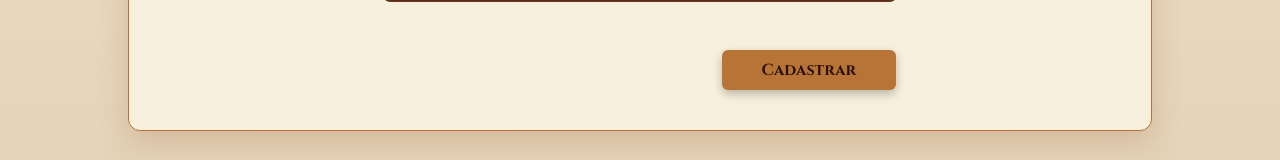
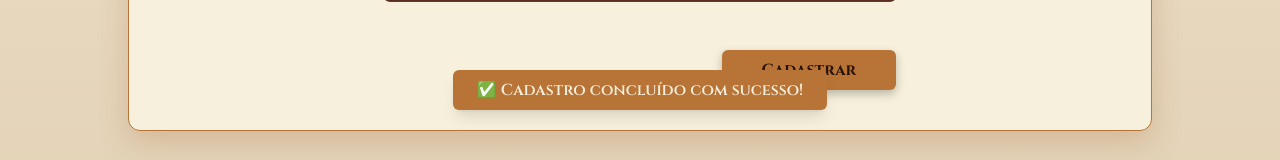
Before and after one commit to SynergiaConsultingFIAP/CP6-FrontEnd, a React (Vite) app in the folder frontend/: page / in a window 1280 px wide. Both pictures are taken after typing "name@example.com", "Sample123", "Sample" into the empty fields and a click on the button "Cadastrar". Shown: the part 1381-1541 px from the top of the page. Built offline with nearby package versions, Linux system fonts and the light colour scheme.

Commit message:
Adicionando funcionalidade aos botões

```diff
--- a/frontend/src/components/Login.jsx
+++ b/frontend/src/components/Login.jsx
@@ -4,25 +4,37 @@ const Login = () => {
   const [email, setEmail] = useState("");
   const [password, setPassword] = useState("");
   const [name, setName] = useState("");
+  const [success, setSuccess] = useState(false);
 
   const handleSubmit = (e) => {
     e.preventDefault();
     console.log("Login:", { email, password, name });
+
+    setSuccess(true);
+    setEmail("");
+    setPassword("");
+    setName("");
+    setTimeout(() => setSuccess(false), 3000);
   };
 
   return (
     <section
       id="login"
-      className="flex items-center justify-center min-h-screen bg-gradient-to-b from-[#f3e7d3] to-[#e3d2b6] p-4">
-      <div className="w-full max-w-5xl bg-[#f7f0dc] border border-[#b87436] rounded-xl shadow-[0_10px_30px_rgba(156,96,56,0.25)] p-10 flex flex-col items-center text-[#7b3f1b]">
+      className="flex items-center justify-center min-h-screen bg-gradient-to-b from-[#f3e7d3] to-[#e3d2b6] p-4"
+    >
+      <div className="w-full max-w-5xl bg-[#f7f0dc] border border-[#b87436] rounded-xl shadow-[0_10px_30px_rgba(156,96,56,0.25)] p-10 flex flex-col items-center text-[#7b3f1b] relative">
         <div className="max-w-2xl text-center mb-10">
           <h1 className="text-4xl font-bold uppercase tracking-wide mb-4">
             Login
           </h1>
           <p className="text-lg leading-relaxed text-[#7b3f1b]/90">
             Ao se cadastrar em{" "}
-            <span className="text-[#b87436] font-semibold">The Barrel Room</span>,
-            você garante <span className="text-[#b87436] font-medium">descontos exclusivos</span>,{" "}
+            <span className="text-[#b87436] font-semibold">The Barrel Room</span>
+            , você garante{" "}
+            <span className="text-[#b87436] font-medium">
+              descontos exclusivos
+            </span>
+            ,{" "}
             <span className="text-[#b87436] font-medium">entrega gratuita</span> e{" "}
             <span className="text-[#b87436] font-medium">envio prioritário</span>.
             <br />
@@ -31,6 +43,7 @@ const Login = () => {
             </span>
           </p>
         </div>
+
         <form
           onSubmit={handleSubmit}
           className="w-full max-w-lg text-left space-y-6"
@@ -46,6 +59,7 @@ const Login = () => {
               required
             />
           </div>
+
           <div>
             <label className="block text-[#7b3f1b] font-medium mb-2">Senha</label>
             <input
@@ -57,6 +71,7 @@ const Login = () => {
               required
             />
           </div>
+
           <div>
             <label className="block text-[#7b3f1b] font-medium mb-2">Nome</label>
             <input
@@ -68,6 +83,7 @@ const Login = () => {
               required
             />
           </div>
+
           <div className="pt-6 flex justify-end">
             <button
               type="submit"
@@ -77,6 +93,12 @@ const Login = () => {
             </button>
           </div>
         </form>
+
+        {success && (
+          <div className="absolute bottom-5 text-center bg-[#b87436] text-[#f7f0dc] font-semibold py-2 px-6 rounded-md shadow-lg transition-opacity duration-500">
+            ✅ Cadastro concluído com sucesso!
+          </div>
+        )}
       </div>
     </section>
   );
--- a/frontend/src/components/Portifolio.jsx
+++ b/frontend/src/components/Portifolio.jsx
@@ -71,6 +71,10 @@ const Portifolio = () => {
 
   const whiskiesFiltrados = filtrarWhiskies();
 
+  const handleCompra = (nomeWhisky) => {
+    alert(`Compra de ${nomeWhisky} concluída com sucesso! 🥃`);
+  };
+
   return (
     <section
       id="portifolio"
@@ -126,7 +130,10 @@ const Portifolio = () => {
               <h2 className="text-2xl font-semibold mb-2">{whisky.nome}</h2>
               <p className="text-sm text-amber-200 mb-4">{whisky.descricao}</p>
               <p className="text-sm text-amber-200 mb-4">{whisky.preco}</p>
-              <button className="bg-amber-600 hover:bg-amber-700 text-white font-medium py-2 px-6 rounded-full transition-all duration-300">
+              <button
+                onClick={() => handleCompra(whisky.nome)}
+                className="bg-amber-600 hover:bg-amber-700 text-white font-medium py-2 px-6 rounded-full transition-all duration-300"
+              >
                 Comprar
               </button>
             </div>
```
Also changed, not shown: 2 other files (tests, documents, lock files or other folders).
